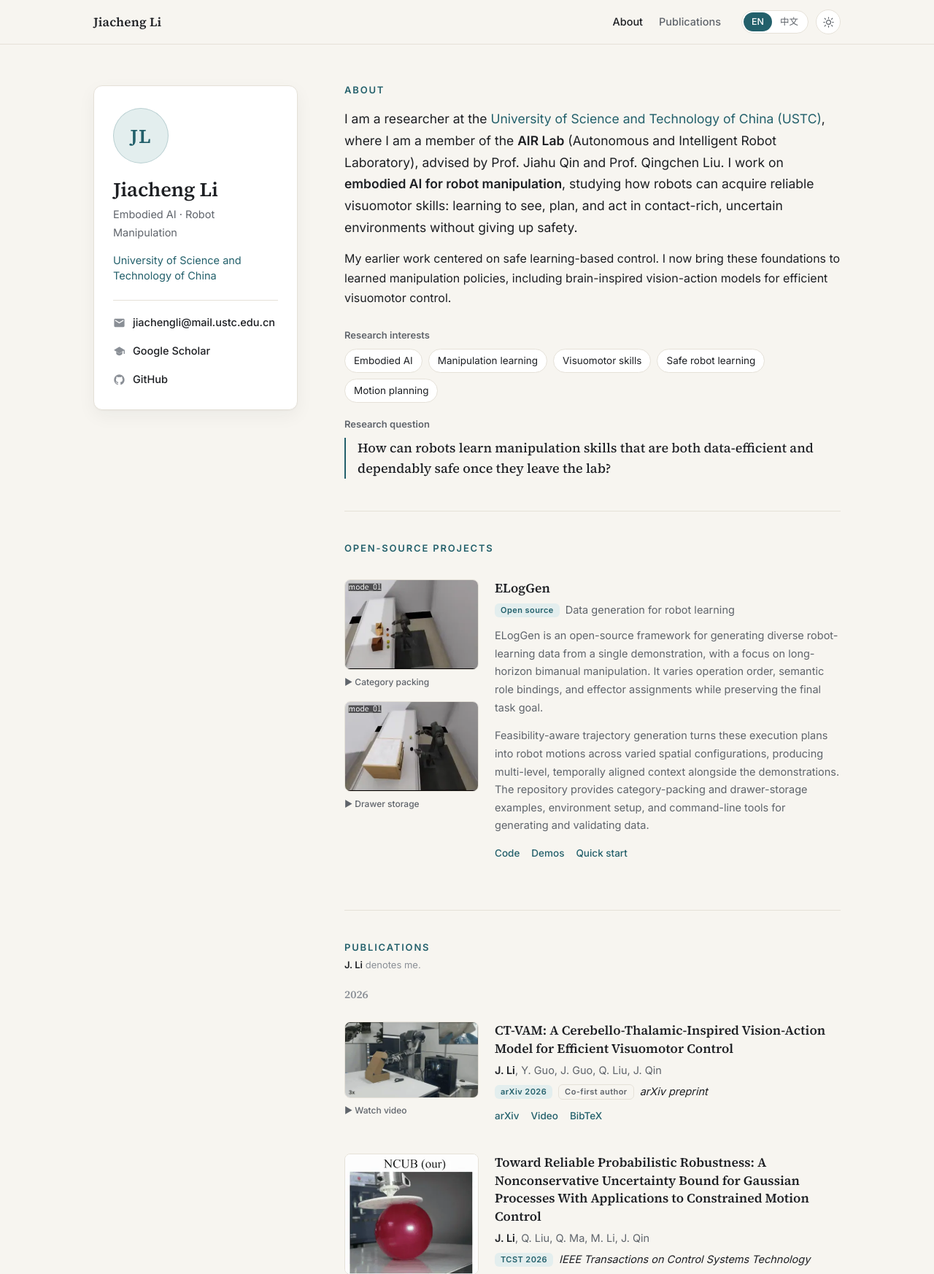
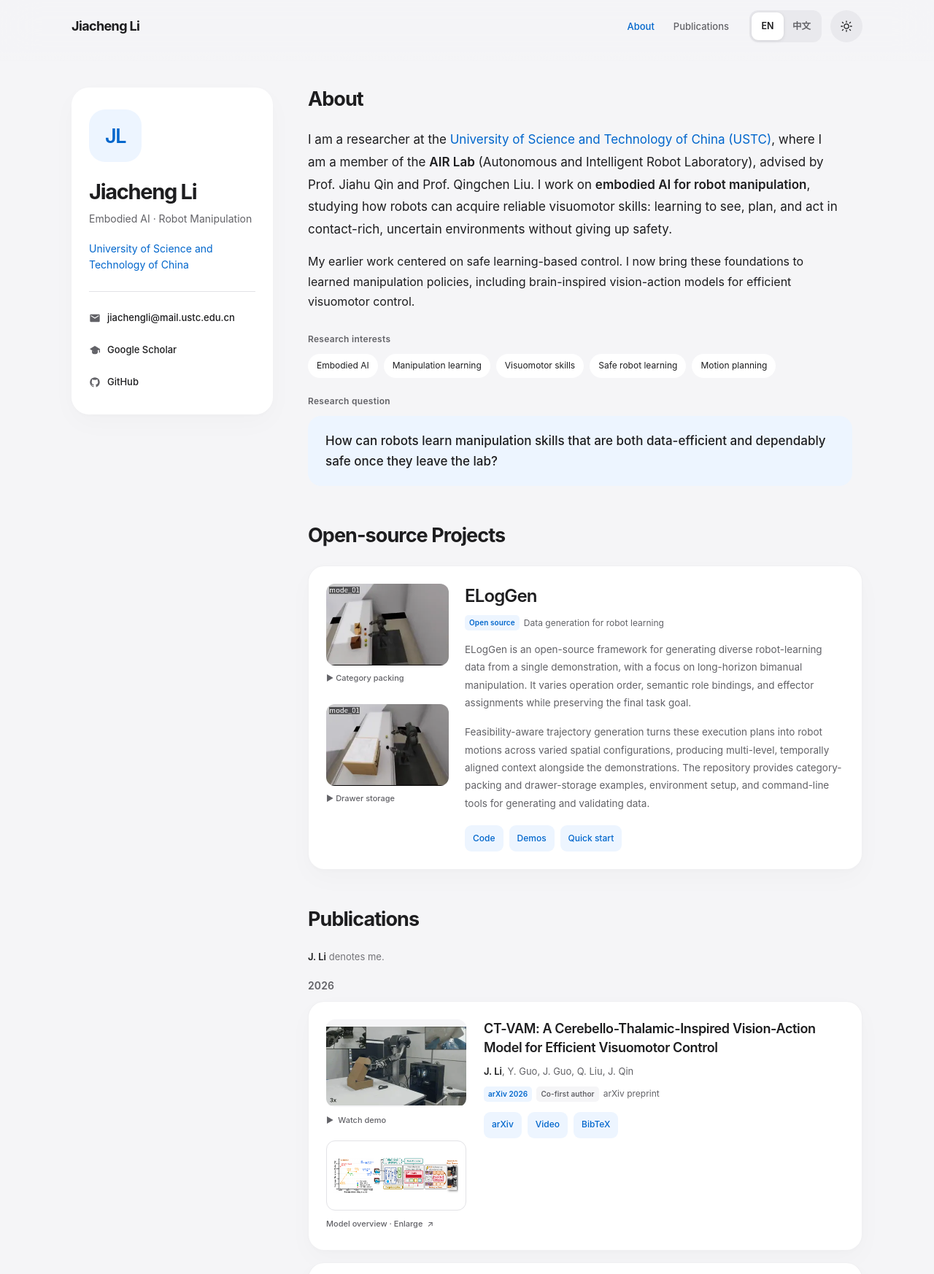
Before and after one commit to embodied-ai-research/embodied-ai-research.github.io, a website: page index.html in a window 1280 px wide. Shown: the top 1746 px of the page at 73% size. Drawn offline with Linux system fonts and the light colour scheme.

Commit message:
Refine homepage with Apple-inspired design and curated paper figures

```diff
--- /dev/null
+++ b/assets/apple.css
@@ -0,0 +1,197 @@
+/* Apple-inspired surfaces, typography and responsive publication layout. */
+:root {
+  --bg: #f5f5f7;
+  --surface: #fff;
+  --text: #1d1d1f;
+  --muted: #626267;
+  --faint: #737378;
+  --line: #e2e2e6;
+  --accent: #0066cc;
+  --accent-soft: #edf5ff;
+  --chrome: rgba(245, 245, 247, .82);
+  --control: #e9e9ed;
+  --shadow: 0 0.125rem 0.625rem rgba(0, 0, 0, .025), 0 0.75rem 2.25rem rgba(0, 0, 0, .025);
+  --sans: -apple-system, BlinkMacSystemFont, "Segoe UI", "PingFang SC", "Microsoft YaHei", sans-serif;
+  --serif: var(--sans);
+  --radius: 1.5rem;
+  --content-max: 71.25rem;
+}
+
+@media (prefers-color-scheme: dark) {
+  :root:not([data-theme="light"]) {
+    --bg: #161617;
+    --surface: #202022;
+    --text: #f5f5f7;
+    --muted: #b1b1b7;
+    --faint: #a1a1a8;
+    --line: #38383b;
+    --accent: #70b4ff;
+    --accent-soft: #182e46;
+    --chrome: rgba(22, 22, 23, .84);
+    --control: #343437;
+    --shadow: 0 0.5rem 1.75rem rgba(0, 0, 0, .1);
+  }
+}
+
+:root[data-theme="dark"] {
+  --bg: #161617;
+  --surface: #202022;
+  --text: #f5f5f7;
+  --muted: #b1b1b7;
+  --faint: #a1a1a8;
+  --line: #38383b;
+  --accent: #70b4ff;
+  --accent-soft: #182e46;
+  --chrome: rgba(22, 22, 23, .84);
+  --control: #343437;
+  --shadow: 0 0.5rem 1.75rem rgba(0, 0, 0, .1);
+}
+
+body { font-size: 1rem; line-height: 1.7; font-optical-sizing: auto; }
+html { scroll-padding-top: 6.25rem; }
+html[data-lang="zh"] body { letter-spacing: 0; line-height: 1.85; }
+html[data-lang="zh"] .focus dd.quote { font-family: var(--sans); }
+a { transition: color 160ms ease, background-size 160ms ease; }
+button, .pub-links a, .nav a { touch-action: manipulation; -webkit-tap-highlight-color: transparent; }
+a:focus-visible, button:focus-visible { outline: 0.1875rem solid var(--accent); outline-offset: 0.25rem; border-radius: 0.375rem; }
+
+.topbar {
+  background: var(--chrome);
+  border: 0;
+  backdrop-filter: saturate(160%) blur(1.5rem);
+  -webkit-backdrop-filter: saturate(160%) blur(1.5rem);
+}
+.topbar::after {
+  content: "";
+  position: absolute;
+  inset: 100% 0 auto;
+  height: 0.75rem;
+  pointer-events: none;
+  background: linear-gradient(color-mix(in srgb, var(--bg) 55%, transparent), transparent);
+}
+.topbar-inner { height: 4.5rem; gap: 1.75rem; }
+.brand { font-size: 1.125rem; font-weight: 650; letter-spacing: -.035em; }
+.nav { gap: 1.625rem; }
+.nav a { display: inline-flex; align-items: center; min-height: 2.75rem; font-size: 0.8125rem; }
+.nav a.is-current { color: var(--accent); }
+.topbar-actions { gap: 0.75rem; }
+.lang-switch { background: var(--control); border: 0; padding: 0.1875rem; border-radius: 0.75rem; }
+.lang-switch button { min-width: 2.75rem; min-height: 2.375rem; padding: 0.5rem 0.75rem; border-radius: 0.5625rem; font-weight: 600; }
+.lang-switch button[aria-pressed="true"] { background: var(--surface); color: var(--text); box-shadow: 0 1px 0.3125rem rgba(0, 0, 0, .1); }
+.theme-toggle { width: 2.75rem; height: 2.75rem; background: var(--control); border: 0; color: var(--text); border-radius: 50%; }
+.theme-toggle svg { width: 1.125rem; height: 1.125rem; }
+.lang-switch button:active, .theme-toggle:active, .pub-links a:active, .pub-links button:active { transform: scale(.97); transition: none; }
+
+.layout { grid-template-columns: 17.25rem minmax(0, 1fr); gap: 3rem; padding-top: 3rem; }
+.profile { top: 6.5rem; padding: 1.875rem 1.5rem 1.5rem; border: 0; }
+.monogram { width: 4.5rem; height: 4.5rem; border: 0; border-radius: 1.375rem; background: var(--accent-soft); margin-bottom: 1.5rem; }
+.monogram span { font-size: 1.6875rem; letter-spacing: -.05em; font-weight: 600; }
+.name { font-size: 1.8125rem; line-height: 1.15; letter-spacing: -.045em; font-weight: 650; }
+.name small { margin-top: 0.5rem; font-size: 0.875rem; color: var(--muted); }
+.role { margin-top: 0.625rem; font-size: 0.875rem; line-height: 1.6; }
+.affiliation { margin-top: 1.125rem; font-size: 0.875rem; line-height: 1.6; }
+.links { margin-top: 1.5rem; padding-top: 1rem; gap: 0.25rem; }
+.links a { min-height: 2.5rem; font-size: 0.8125rem; gap: 0.5625rem; line-height: 1.5; }
+.links svg { width: 1rem; height: 1rem; color: var(--muted); }
+
+.section { padding-bottom: 0; margin-bottom: 3.25rem; border: 0; }
+.section-title { margin-bottom: 1.5rem; color: var(--text); font-size: 1.6875rem; line-height: 1.2; font-weight: 650; letter-spacing: -.035em; text-transform: none; }
+#about div > p:first-of-type { font-size: 1.0625rem; line-height: 1.8; }
+.section p { margin-bottom: 1rem; }
+.focus { margin-top: 1.75rem; gap: 1.375rem; }
+.focus dt { color: var(--muted); font-size: 0.75rem; letter-spacing: .025em; margin-bottom: 0.625rem; }
+.tags { gap: 0.5rem; }
+.tags li { background: var(--surface); border: 0; padding: 0.375rem 0.75rem; font-size: 0.75rem; }
+.focus dd.quote { font-size: 1.0625rem; line-height: 1.65; font-weight: 500; border: 0; padding: 1.25rem 1.5rem; border-radius: 1.125rem; background: var(--accent-soft); color: var(--text); }
+
+.section-head { margin-bottom: 1.5rem; }
+.pub-year { font-size: 0.875rem; font-weight: 600; color: var(--muted); margin: 1.75rem 0 0.875rem; letter-spacing: .01em; }
+.pub { background: var(--surface); border: 1px solid color-mix(in srgb, var(--line) 50%, transparent); border-radius: 1.375rem; margin: 0 0 1rem; padding: 1.5rem; box-shadow: var(--shadow); transition: none; }
+.pub.has-media { grid-template-columns: 10.5rem minmax(0, 1fr); gap: 1.375rem; }
+.pub-title { font-size: 1.125rem; font-weight: 600; line-height: 1.4; letter-spacing: -.02em; margin-bottom: 0.625rem; }
+.project .pub-title { font-size: 1.5rem; letter-spacing: -.035em; }
+.pub-authors { font-size: 0.8125rem; line-height: 1.6; margin-bottom: 0.625rem !important; }
+.pub-venue { font-size: 0.75rem; line-height: 1.65; gap: 0.375rem; margin-bottom: 0.875rem !important; }
+.pub-venue em { font-style: normal; color: var(--muted); }
+.badge { font-size: 0.625rem; letter-spacing: .01em; line-height: 1.3; border-radius: 0.3125rem; padding: 0.25rem 0.375rem; }
+.badge.badge-muted { border: 0; background: var(--bg); }
+.pub-links { gap: 0.375rem 0.5rem; font-size: 0.75rem; }
+.pub-links a, .pub-links button { display: inline-flex; align-items: center; justify-content: center; min-height: 2.25rem; padding: 0.375rem 0.6875rem; background: var(--accent-soft); border-radius: 0.5625rem; text-decoration: none; }
+.pub-links a:hover, .pub-links button:hover { background: color-mix(in srgb, var(--accent) 16%, var(--surface)); text-decoration: none; }
+.pub-links a { background-image: none; }
+.pub-media { color: var(--muted); }
+.pub-media picture { border: 0; border-radius: 0.75rem; background: var(--bg); }
+.media-link { font-size: 0.6875rem; margin-top: 0.5625rem; line-height: 1.6; min-height: 1.625rem; }
+.project-media { gap: 1.125rem; }
+.project-description { font-size: 0.84375rem; line-height: 1.8; }
+.project-description p:last-child { margin-bottom: 1.125rem; }
+.bibtex { max-width: 100%; border: 0; border-radius: 0.75rem; font-size: 0.6875rem; }
+.footer { font-size: 0.75rem; padding-top: 1.5rem; margin-top: 3rem; }
+
+/* A consistent media column preserves each complete figure and video frame. */
+#pub-list .pub.has-media { grid-template-columns: 12rem minmax(0, 1fr); gap: 1.5rem; }
+.pub-visuals { display: grid; gap: 1rem; min-width: 0; align-content: start; }
+.pub-visuals .pub-media { width: 100%; max-width: none; background-image: none; }
+.pub-visuals picture { aspect-ratio: 8 / 5; display: grid; place-items: center; overflow: hidden; }
+.pub-visuals img { width: 100%; height: 100%; object-fit: contain; min-height: 0; }
+.pub-visuals .pub-figure picture { background: #fff; border: 1px solid var(--line); padding: 0.375rem; }
+.pub-visuals.has-both .pub-figure picture { aspect-ratio: 2 / 1; }
+.pub-visuals .media-link { display: flex; align-items: center; gap: 0.375rem; margin-top: 0.375rem; min-height: 1.5rem; font-size: 0.6875rem; }
+.pub-figure:hover picture { border-color: var(--accent); }
+
+@media (max-width: 56.25rem) {
+  .layout { grid-template-columns: 1fr; gap: 2.5rem; padding-top: 1.75rem; }
+  .profile { padding: 1.75rem; }
+  .monogram { margin-bottom: 0; }
+  .links { gap: 0.25rem 1.375rem; }
+  .pub.has-media { grid-template-columns: 11.5rem minmax(0, 1fr); }
+}
+
+@media (max-width: 40rem) {
+  .pub.has-media { grid-template-columns: 1fr; gap: 1.125rem; }
+  #pub-list .pub.has-media { grid-template-columns: 1fr; gap: 1.25rem; }
+  .pub-visuals.has-both { grid-template-columns: repeat(2, minmax(0, 1fr)); gap: 0.75rem; }
+  .pub-visuals.has-both picture, .pub-visuals.has-both .pub-figure picture { aspect-ratio: 8 / 5; }
+  .pub-visuals .media-link { min-height: 2.75rem; font-size: 0.75rem; line-height: 1.5; }
+  .pub-media { max-width: none; }
+  .project-media { grid-template-columns: repeat(2, minmax(0, 1fr)); gap: 0.75rem; }
+}
+
+@media (max-width: 35rem) {
+  .topbar-inner { height: 4rem; padding: 0 1.25rem; gap: 0.875rem; justify-content: space-between; }
+  .nav { margin-left: 0; gap: 1.25rem; }
+  .nav a { font-size: 0.8125rem; }
+  .topbar-actions { gap: 0.625rem; }
+  .lang-switch button { padding: 0.5rem; }
+  .layout { padding: 1.5rem 1.25rem 2rem; }
+  .profile { padding: 1.5rem; border-radius: 1.375rem; column-gap: 1.125rem; }
+  .monogram { width: 3.75rem; height: 3.75rem; border-radius: 1.125rem; }
+  .name { font-size: 1.625rem; }
+  .affiliation { margin-top: 0.75rem; }
+  .section { margin-bottom: 2.5rem; }
+  .section-title { font-size: 1.5625rem; margin-bottom: 1.25rem; }
+  #about div > p:first-of-type { font-size: 1rem; }
+  .focus dd.quote { font-size: 1rem; padding: 1.125rem 1.25rem; }
+  .pub { padding: 1.25rem; margin: 0 0 1rem; border-radius: 1.25rem; }
+  .pub-title { font-size: 1.0625rem; }
+  .pub-links a, .pub-links button { min-height: 2.75rem; }
+}
+
+@media (prefers-reduced-motion: reduce) {
+  .lang-switch button:active, .theme-toggle:active, .pub-links a:active, .pub-links button:active { transform: none; }
+}
+
+@media (prefers-reduced-transparency: reduce) {
+  .topbar { background: var(--bg); backdrop-filter: none; -webkit-backdrop-filter: none; }
+  .topbar::after { display: none; }
+}
+
+@media (prefers-contrast: more) {
+  :root, :root[data-theme], :root:not([data-theme]) { --muted: var(--text); --faint: var(--text); }
+  .topbar { background: var(--bg); border-bottom: 1px solid var(--text); }
+  .pub, .profile, .focus dd.quote, .tags li { border: 1px solid var(--text); }
+}
+
+body, .profile, .pub, .focus dd.quote, .topbar {
+  transition: background-color 180ms ease, color 180ms ease;
+}
--- a/assets/main.js
+++ b/assets/main.js
@@ -1,4 +1,4 @@
-import { ME, publications } from "./publications.js?v=20261118-media";
+import { ME, publications } from "./publications.js?v=20261118-figures";
 
 const LINK_LABELS = {
   arxiv: ["arXiv", "arXiv"],
@@ -38,6 +38,25 @@ function renderAuthors(authors) {
     .join(", ");
 }
 
+function renderVisuals(pub) {
+  const video = pub.media ? `<a class="pub-media pub-demo" href="${escapeHtml(pub.links.video)}" target="_blank" rel="noopener">
+    <picture>
+      <source media="(prefers-reduced-motion: reduce)" srcset="${escapeHtml(pub.media.poster)}">
+      <source type="image/webp" srcset="${escapeHtml(pub.media.webp)}">
+      <img src="${escapeHtml(pub.media.gif)}" alt="${escapeHtml(pub.media.alt.en)}" data-alt-en="${escapeHtml(pub.media.alt.en)}" data-alt-zh="${escapeHtml(pub.media.alt.zh)}" width="${pub.media.width}" height="${pub.media.height}" loading="lazy" decoding="async">
+    </picture>
+    <span class="media-link"><span aria-hidden="true">▶</span> <span data-l="en">Watch demo</span><span data-l="zh">观看演示</span></span>
+  </a>` : "";
+  const figure = pub.figure ? `<a class="pub-media pub-figure" href="${escapeHtml(pub.figure.src)}" target="_blank" rel="noopener">
+    <picture>
+      <img src="${escapeHtml(pub.figure.src)}" alt="${escapeHtml(pub.figure.alt.en)}" data-alt-en="${escapeHtml(pub.figure.alt.en)}" data-alt-zh="${escapeHtml(pub.figure.alt.zh)}" width="${pub.figure.width}" height="${pub.figure.height}" loading="lazy" decoding="async">
+    </picture>
+    <span class="media-link"><span data-l="en">${escapeHtml(pub.figure.label.en)} · Enlarge</span><span data-l="zh">${escapeHtml(pub.figure.label.zh)} · 放大</span> <span aria-hidden="true">↗</span></span>
+  </a>` : "";
+  if (!figure && !video) return "";
+  return `<div class="pub-visuals${figure && video ? " has-both" : ""}">${pub.figureFirst ? figure + video : video + figure}</div>`;
+}
+
 function renderPub(pub) {
   const contribution = CONTRIBUTION_LABELS[pub.contribution];
   const primary = pub.links.arxiv || pub.links.publisher || pub.links.project || pub.links.pdf || pub.links.doi;
@@ -54,15 +73,8 @@ function renderPub(pub) {
   );
 
   return `
-    <article class="pub${pub.media ? " has-media" : ""}" id="${pub.id}">
-      ${pub.media ? `<a class="pub-media" href="${escapeHtml(pub.links.video)}" target="_blank" rel="noopener">
-        <picture>
-          <source media="(prefers-reduced-motion: reduce)" srcset="${escapeHtml(pub.media.poster)}">
-          <source type="image/webp" srcset="${escapeHtml(pub.media.webp)}">
-          <img src="${escapeHtml(pub.media.gif)}" alt="${escapeHtml(pub.media.alt.en)}" data-alt-en="${escapeHtml(pub.media.alt.en)}" data-alt-zh="${escapeHtml(pub.media.alt.zh)}" width="${pub.media.width}" height="${pub.media.height}" loading="lazy" decoding="async">
-        </picture>
-        <span class="media-link"><span aria-hidden="true">▶</span> <span data-l="en">Watch video</span><span data-l="zh">观看视频</span></span>
-      </a>` : ""}
+    <article class="pub${pub.media || pub.figure ? " has-media" : ""}" id="${pub.id}">
+      ${renderVisuals(pub)}
       <div class="pub-content">
       <h3 class="pub-title">${titleHtml}</h3>
       <p class="pub-authors">${renderAuthors(pub.authors)}</p>
@@ -110,6 +122,17 @@ function initBibtexToggles() {
   });
 }
 
+function updateThemeControl() {
+  const root = document.documentElement;
+  const dark = (root.dataset.theme || (window.matchMedia("(prefers-color-scheme: dark)").matches ? "dark" : "light")) === "dark";
+  const zh = root.dataset.lang === "zh";
+  const label = zh ? (dark ? "切换至浅色模式" : "切换至深色模式") : (dark ? "Switch to light mode" : "Switch to dark mode");
+  const button = document.querySelector(".theme-toggle");
+  button.setAttribute("aria-label", label);
+  button.setAttribute("aria-pressed", String(dark));
+  button.title = label;
+}
+
 function initThemeToggle() {
   const root = document.documentElement;
   const prefersDark = window.matchMedia("(prefers-color-scheme: dark)");
@@ -118,7 +141,10 @@ function initThemeToggle() {
     const next = current === "dark" ? "light" : "dark";
     root.dataset.theme = next;
     localStorage.setItem("theme", next);
+    updateThemeControl();
   });
+  prefersDark.addEventListener("change", updateThemeControl);
+  updateThemeControl();
 }
 
 function setLang(lang) {
@@ -133,6 +159,7 @@ function setLang(lang) {
   document.querySelectorAll("[data-alt-en]").forEach((image) => {
     image.alt = lang === "zh" ? image.dataset.altZh : image.dataset.altEn;
   });
+  updateThemeControl();
 }
 
 function initLangSwitch() {
--- a/assets/publications.js
+++ b/assets/publications.js
@@ -1,4 +1,4 @@
-// Publication metadata, contribution notes, official links, and demo previews.
+// Publication metadata, contribution notes, official links, figures and demo previews.
 // Only explicitly confirmed contribution roles are displayed.
 export const ME = "J. Li";
 
@@ -35,6 +35,19 @@ export const publications = [
         "zh": "CT-VAM 机器人操作演示"
       },
       "webp": "./assets/media/ct-vam.webp"
+    },
+    "figure": {
+      "src": "./assets/media/figures/ct-vam-overview.webp",
+      "width": 1382,
+      "height": 435,
+      "label": {
+        "en": "Model overview",
+        "zh": "模型概览"
+      },
+      "alt": {
+        "en": "CT-VAM model overview from Figure 1, including architecture and deployment; the dashed high-level module is future work.",
+        "zh": "论文图 1：CT-VAM 模型结构与部署概览；虚线高层决策模块属于未来工作。"
+      }
     }
   },
   {
@@ -147,7 +160,21 @@ export const publications = [
         "zh": "基于时空高斯过程地图的自主导航演示"
       },
       "webp": "./assets/media/stgp.webp"
-    }
+    },
+    "figure": {
+      "src": "./assets/media/figures/stgp-consistency.webp",
+      "width": 648,
+      "height": 273,
+      "label": {
+        "en": "Map–motion consistency",
+        "zh": "地图与运动一致性"
+      },
+      "alt": {
+        "en": "Figure 1: inconsistent distance-field mapping on the left and the proposed consistent map with a smoother trajectory on the right.",
+        "zh": "论文图 1：左侧为不一致的距离场地图，右侧为本文一致地图及更平滑的轨迹。"
+      }
+    },
+    "figureFirst": true
   },
   {
     "id": "ma2026dtcbf",
@@ -172,7 +199,20 @@ export const publications = [
       "pages": "113026",
       "doi": "10.1016/j.automatica.2026.113026"
     },
-    "contribution": "corresponding"
+    "contribution": "corresponding",
+    "figure": {
+      "src": "./assets/media/figures/gd-cbf-trajectories.webp",
+      "width": 872,
+      "height": 485,
+      "label": {
+        "en": "Attitude trajectories",
+        "zh": "姿态轨迹对比"
+      },
+      "alt": {
+        "en": "Figure 5: quadrotor body z-axis trajectories under GD-CBF on the left and HO-CBF on the right.",
+        "zh": "论文图 5：GD-CBF（左）与 HO-CBF（右）控制下的四旋翼机体 z 轴轨迹。"
+      }
+    }
   },
   {
     "id": "li2024humanswarm",
@@ -198,6 +238,19 @@ export const publications = [
       "number": "10",
       "pages": "5649--5660",
       "doi": "10.1109/TCYB.2023.3340659"
+    },
+    "figure": {
+      "src": "./assets/media/figures/human-swarm-scene.webp",
+      "width": 869,
+      "height": 505,
+      "label": {
+        "en": "Human–swarm interaction",
+        "zh": "人机群协作场景"
+      },
+      "alt": {
+        "en": "Figure 1: composite illustration of a human-guided quadrotor swarm, with a person as an obstacle and a potential collision along the commanded trajectory.",
+        "zh": "论文图 1：人引导四旋翼集群的复合场景示意，标出作为障碍物的行人及指令轨迹上可能的碰撞。"
+      }
     }
   },
   {
--- a/index.html
+++ b/index.html
@@ -13,16 +13,11 @@
       property="og:description"
       content="Embodied AI, manipulation learning, visuomotor skills, and safe robot learning."
     />
-    <meta name="theme-color" content="#f7f5f0" media="(prefers-color-scheme: light)" />
-    <meta name="theme-color" content="#14161a" media="(prefers-color-scheme: dark)" />
+    <meta name="theme-color" content="#f5f5f7" media="(prefers-color-scheme: light)" />
+    <meta name="theme-color" content="#161617" media="(prefers-color-scheme: dark)" />
     <link rel="icon" href="./assets/favicon.svg" type="image/svg+xml" />
-    <link rel="preconnect" href="https://fonts.googleapis.com" />
-    <link rel="preconnect" href="https://fonts.gstatic.com" crossorigin />
-    <link
-      href="https://fonts.googleapis.com/css2?family=Inter:wght@400;500;600&family=Source+Serif+4:opsz,wght@8..60,500;8..60,600&display=swap"
-      rel="stylesheet"
-    />
     <link rel="stylesheet" href="./assets/style.css?v=20261118-eloggen" />
+    <link rel="stylesheet" href="./assets/apple.css?v=20261118-figures" />
     <script>
       (function () {
         var root = document.documentElement;
@@ -220,6 +215,6 @@
       </div>
     </main>
 
-    <script type="module" src="./assets/main.js?v=20261118-eloggen"></script>
+    <script type="module" src="./assets/main.js?v=20261118-figures"></script>
   </body>
 </html>
```
Also changed, not shown: assets/media/figures/sources.json (added, +42 -0 lines), README.md, assets/media/figures/ct-vam-overview.webp (added), assets/media/figures/gd-cbf-trajectories.webp (added), assets/media/figures/human-swarm-scene.webp (added), assets/media/figures/stgp-consistency.webp (added).
